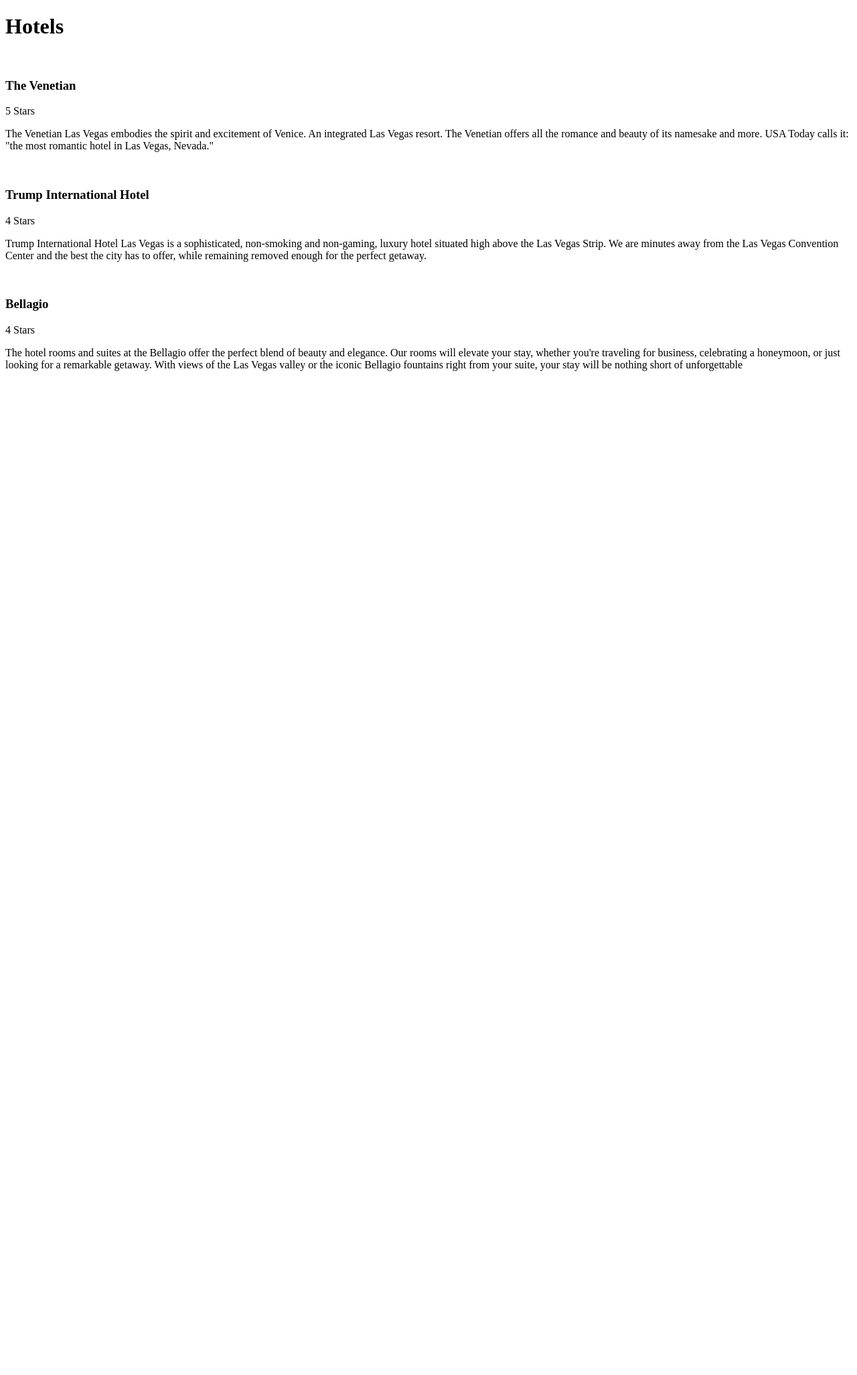
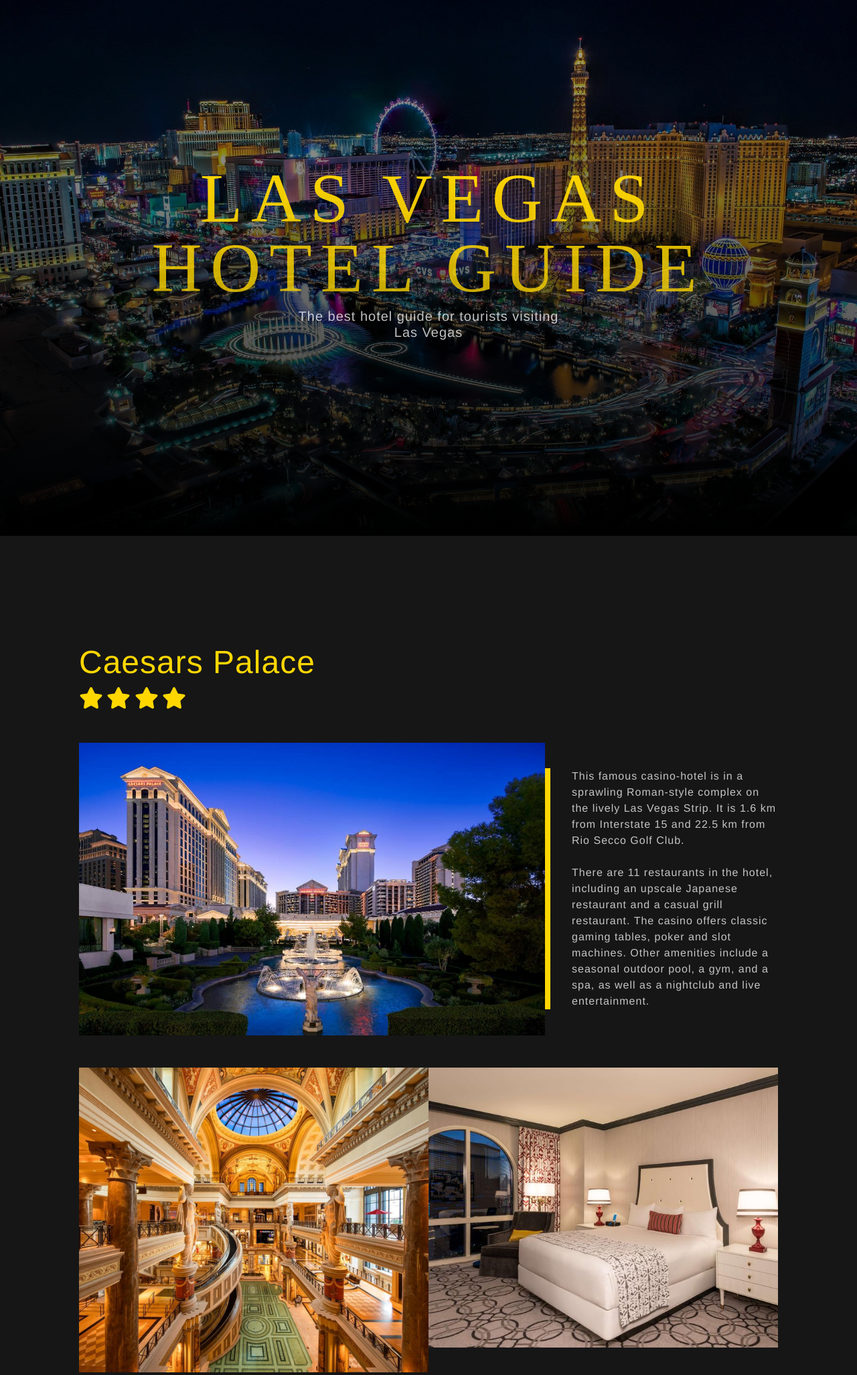
Before and after one commit to 8115er/Viewa-Las-Vegas, a PHP site: page / in a window 1280 px wide. Shown: the top 2053 px of the page at 67% size. Before the commit the page ends 554 px from the top, so only its background shows below. Run offline with PHP 8.4, Linux system fonts and the light colour scheme; some libraries are stand-ins or nearby versions.

Commit message:
Core Part 2

```diff
--- a/index.php
+++ b/index.php
@@ -1,20 +1,63 @@
 <?php
-
 
 require_once 'vendor/autoload.php';
 
 use Oscorp\ViewaLasVegas\Hotel;
 
-$hotels[] = new Hotel("The Venetian", 'The Venetian Las Vegas embodies the spirit and excitement of Venice. An integrated Las Vegas resort. The Venetian offers all the romance and beauty of its namesake and more. USA Today calls it: "the most romantic hotel in Las Vegas, Nevada."', 5);
-$hotels[] = new Hotel("Trump International Hotel", 'Trump International Hotel Las Vegas is a sophisticated, non-smoking and non-gaming, luxury hotel situated high above the Las Vegas Strip. We are minutes away from the Las Vegas Convention Center and the best the city has to offer, while remaining removed enough for the perfect getaway.', 4);
-$hotels[] = new Hotel("Bellagio", "The hotel rooms and suites at the Bellagio offer the perfect blend of beauty and elegance. Our rooms will elevate your stay, whether you're traveling for business, celebrating a honeymoon, or just looking for a remarkable getaway. With views of the Las Vegas valley or the iconic Bellagio fountains right from your suite, your stay will be nothing short of unforgettable",4);
+$contents = file_get_contents("vegas.html");
+
+//replace Caesars_Palace
+$contents = str_replace(
+    '###caesars_palace_text###',
+    'This famous casino-hotel is in a sprawling Roman-style complex on the lively Las Vegas Strip. It
+            is 1.6 km from Interstate 15 and 22.5 km from Rio Secco Golf Club.
+            <br>
+            <br>
+            There are 11 restaurants in the hotel, including an upscale Japanese restaurant and a casual
+            grill restaurant. The casino offers classic gaming tables, poker and slot machines. Other
+            amenities include a seasonal outdoor pool, a gym, and a spa, as well as a nightclub and live
+            entertainment.',
+            $contents);
+$contents = str_replace('###caesars_palace_picture_main###', 'caesars_palace_main.jpg', $contents);
+$contents = str_replace('###caesars_palace_picture_1###', 'caesars_palace_1.jpg', $contents);
+$contents = str_replace('###caesars_palace_picture_2###', 'caesars_palace_2.jpg', $contents);
+
+//replace Bellagio
+$contents = str_replace(
+    '###bellagio_text###',
+    'This famous casino-hotel is in a sprawling Roman-style complex on the lively Las Vegas Strip. It
+            is 1.6 km from Interstate 15 and 22.5 km from Rio Secco Golf Club.
+            <br>
+            <br>
+            There are 11 restaurants in the hotel, including an upscale Japanese restaurant and a casual
+            grill restaurant. The casino offers classic gaming tables, poker and slot machines. Other
+            amenities include a seasonal outdoor pool, a gym, and a spa, as well as a nightclub and live
+            entertainment.',
+    $contents);
+$contents = str_replace('###bellagio_picture_main###', 'bellagio_main.jpg', $contents);
+$contents = str_replace('###bellagio_picture_1###', 'bellagio_1.jpg', $contents);
+$contents = str_replace('###bellagio_picture_2###', 'bellagio_2.jpg', $contents);
+
+//replace The Mirage
+$contents = str_replace(
+    '###the_mirage_text###',
+    'This legendary casino hotel overlooks the famous "erupting volcano" and is located on the Las
+            Vegas Strip next to the Caesars Palace hotel and across the street from Madame Tussauds Las
+            Vegas.
+            <br>
+            <br>
+            The chic rooms feature flat-screen TVs, free Wi-Fi, iPod docking stations and minibars. Suites
+            also have a separate living room, dining area and picture windows overlooking the Las Vegas
+            Strip. Apartments offer a private pool and butler service. Room service is available.
+            <br>
+            <br>
+            Amenities include a dolphin pool, an outdoor pool, an indoor saltwater aquarium, and several
+            bars and lounges. The hotel also has a convention center, spa, and shopping, as well as 14
+            restaurants, a popular casino, and live entertainment.',
+            $contents);
+$contents = str_replace('###the_mirage_picture_main###', 'the_mirage_main.jpg', $contents);
+$contents = str_replace('###the_mirage_picture_1###', 'the_mirage_1.jpg', $contents);
+$contents = str_replace('###the_mirage_picture_2###', 'the_mirage_2.jpg', $contents);
 
 
-$loader = new \Twig\Loader\FilesystemLoader('templates');
-$twig = new \Twig\Environment($loader);
-
-
-$template = $twig->load('index.html');
-
-echo $template->render(['a_variable' => 'Ich liebe Twig',
-                        'hotels' => $hotels]);
+echo $contents;
--- a/src/Hotel.php
+++ b/src/Hotel.php
@@ -4,20 +4,39 @@ namespace Oscorp\ViewaLasVegas;
 
 class Hotel
 {
-
     private $name;
     private $stars;
     private $description;
+    private $mainPicture;
+    private $secondaryPictures;
 
     /**
      * @param $name
      * @param $stars
      */
-    public function __construct($name, $description, $stars)
+    public function __construct($name, $description, $stars, $mainPicture, $secondaryPictures)
     {
         $this->name = $name;
         $this->description = $description;
         $this->stars = $stars;
+        $this->mainPicture = mainPicture;
+        $this->secondaryPictures = $secondaryPictures;
+    }
+
+    /**
+     * @return mixed
+     */
+    public function getSecondaryPictures()
+    {
+        return $this->secondaryPictures;
+    }
+
+    /**
+     * @return mixed
+     */
+    public function getMainPicture()
+    {
+        return $this->mainPicture;
     }
 
     /**
--- a/templates/index.html
+++ /dev/null
@@ -1,15 +0,0 @@
-<!DOCTYPE html>
-<html>
-<head>
-    <title>My Webpage</title>
-</head>
-<body>
-<h1>Hotels</h1>
-<br>
-{% for hotel in hotels %}
-<h3>{{ hotel.name }}</h3> {{hotel.stars}} Stars
-<p>{{hotel.description}}</p>
-<br>
-{% endfor %}
-</body>
-</html>
--- a/vegas.html
+++ b/vegas.html
@@ -44,19 +44,12 @@
                 </div>
             </div>
             <div class="col-xl-8 col-lg-7">
-                <img class="img-fluid mb-3 mb-lg-0" src="assets/img/caesars_palace_main.jpg" alt="..."/>
+                <img class="img-fluid mb-3 mb-lg-0" src="assets/img/###caesars_palace_picture_main###" alt="..."/>
             </div>
             <div class="col-xl-4 col-lg-5">
                 <div class="featured-text text-lg-left">
                     <p class="text-black-50 text-md-start mb-0">
-                        This famous casino-hotel is in a sprawling Roman-style complex on the lively Las Vegas Strip. It
-                        is 1.6 km from Interstate 15 and 22.5 km from Rio Secco Golf Club.
-                        <br>
-                        <br>
-                        There are 11 restaurants in the hotel, including an upscale Japanese restaurant and a casual
-                        grill restaurant. The casino offers classic gaming tables, poker and slot machines. Other
-                        amenities include a seasonal outdoor pool, a gym, and a spa, as well as a nightclub and live
-                        entertainment.
+                        ###caesars_palace_text###
                     </p>
                 </div>
             </div>
@@ -64,10 +57,10 @@
         <!-- Caesars Palace Pictures -->
         <div class="row gx-0 mb-5 mb-lg-0 justify-content-center">
             <div class="col-lg-6">
-                <img class="img-fluid" src="assets/img/caesars_palace_1.jpg" alt="..."/>
+                <img class="img-fluid" src="assets/img/###caesars_palace_picture_1###" alt="..."/>
             </div>
             <div class="col-lg-6">
-                <img class="img-fluid" src="assets/img/caesars_palace_2.jpg" alt="..."/>
+                <img class="img-fluid" src="assets/img/###caesars_palace_picture_2###" alt="..."/>
             </div>
         </div>
     </div>
@@ -87,31 +80,20 @@
                 </div>
             </div>
             <div class="col-xl-8 col-lg-7">
-                <img class="img-fluid mb-3 mb-lg-0" src="assets/img/bellagio_main.jpg" alt="..."/>
+                <img class="img-fluid mb-3 mb-lg-0" src="assets/img/###bellagio_picture_main###" alt="..."/>
             </div>
             <div class="col-xl-4 col-lg-5">
                 <div class="featured-text text-lg-left">
                     <p class="text-black-50 text-md-start mb-0">
-                        This luxury casino resort on the Las Vegas Strip overlooks a 3-acre lake with dancing fountains.
-                        It is 3.2 km from McCarran International Airport.
-                        <br>
-                        <br>
-                        Bright, elegant rooms feature artwork, a marble bathroom with a soaking tub, smart TVs and a
-                        sitting area. The sumptuous suites offer a private elevator, a living room, a whirlpool bath,
-                        and butler service.
-                        <br>
-                        <br>
-                        Gastronomic offerings include international restaurants, cafes, and a buffet restaurant. A spa,
-                        gallery, 5 outdoor pools, bars, and live shows are also offered. The resort fee includes Wi-Fi
-                        and access to the fitness room.
+                        ###bellagio_text###
                     </p>
                 </div>
             </div>
         </div>
         <!-- Bellagio Pictures -->
         <div class="row gx-0 mb-5 mb-lg-0 justify-content-center">
-            <div class="col-lg-6"><img class="img-fluid" src="assets/img/bellagio_1.jpg" alt="..."/></div>
-            <div class="col-lg-6"><img class="img-fluid" src="assets/img/bellagio_2.jpg" alt="..."/></div>
+            <div class="col-lg-6"><img class="img-fluid" src="assets/img/###bellagio_picture_1###" alt="..."/></div>
+            <div class="col-lg-6"><img class="img-fluid" src="assets/img/###bellagio_picture_2###" alt="..."/></div>
         </div>
     </div>
 
@@ -129,32 +111,20 @@
                 </div>
             </div>
             <div class="col-xl-8 col-lg-7">
-                <img class="img-fluid mb-3 mb-lg-0" src="assets/img/the_mirage_main.jpg" alt="..."/>
+                <img class="img-fluid mb-3 mb-lg-0" src="assets/img/###the_mirage_picture_main###" alt="..."/>
             </div>
             <div class="col-xl-4 col-lg-5">
                 <div class="featured-text text-lg-left">
                     <p class="text-black-50 text-md-start mb-0">
-                        This legendary casino hotel overlooks the famous "erupting volcano" and is located on the Las
-                        Vegas Strip next to the Caesars Palace hotel and across the street from Madame Tussauds Las
-                        Vegas.
-                        <br>
-                        <br>
-                        The chic rooms feature flat-screen TVs, free Wi-Fi, iPod docking stations and minibars. Suites
-                        also have a separate living room, dining area and picture windows overlooking the Las Vegas
-                        Strip. Apartments offer a private pool and butler service. Room service is available.
-                        <br>
-                        <br>
-                        Amenities include a dolphin pool, an outdoor pool, an indoor saltwater aquarium, and several
-                        bars and lounges. The hotel also has a convention center, spa, and shopping, as well as 14
-                        restaurants, a popular casino, and live entertainment.
+                        ###the_mirage_text###
                     </p>
                 </div>
             </div>
         </div>
         <!-- The Mirage Pictures -->
         <div class="row gx-0 mb-5 mb-lg-0 justify-content-center">
-            <div class="col-lg-6"><img class="img-fluid" src="assets/img/the_mirage_1.jpg" alt="..."/></div>
-            <div class="col-lg-6"><img class="img-fluid" src="assets/img/the_mirage_2.jpg" alt="..."/></div>
+            <div class="col-lg-6"><img class="img-fluid" src="assets/img/###the_mirage_picture_1###" alt="..."/></div>
+            <div class="col-lg-6"><img class="img-fluid" src="assets/img/###the_mirage_picture_2###" alt="..."/></div>
         </div>
     </div>
 </section>
```
